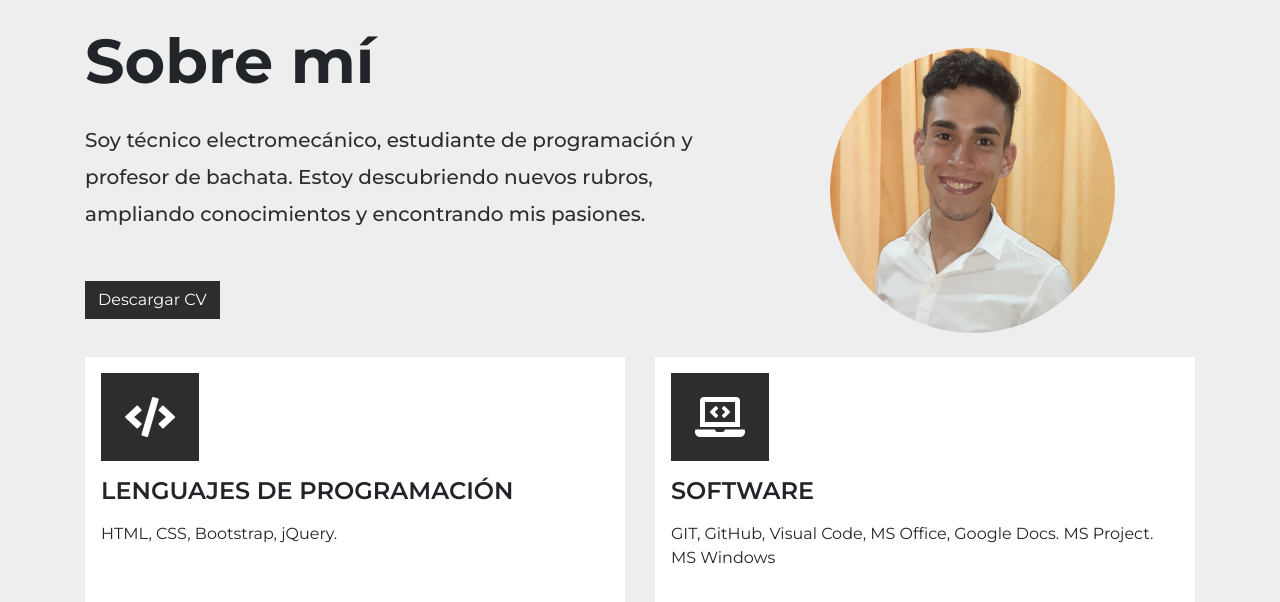
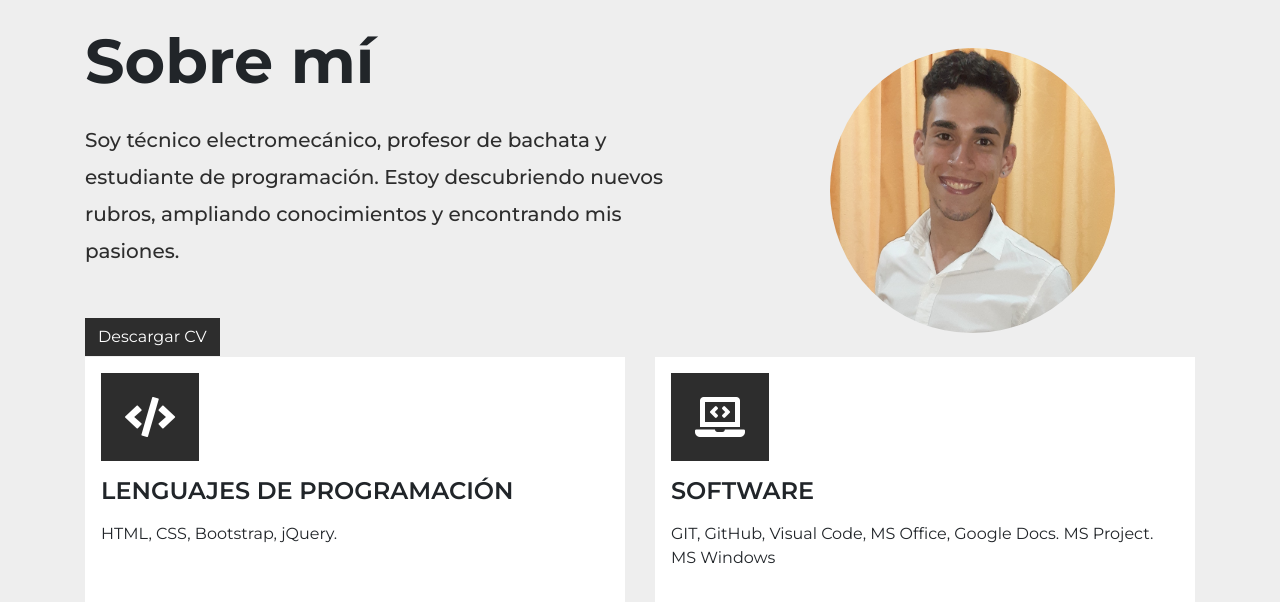
Before and after one commit to tbarrientos98/portfolio, a PHP site: page /sobre-mi.php in a window 1280 px wide. Shown: the part 109-711 px from the top of the page. Run offline with PHP 8.4, Linux system fonts and the light colour scheme.

Commit message:
cambios del 4/5

```diff
--- a/sobre-mi.php
+++ b/sobre-mi.php
@@ -45,7 +45,7 @@
             <div class="row pt-4">
                 <div class="col-sm-7 col-12">
                     <h1>Sobre mí</h1>
-                    <h5 class="my-5">Soy técnico electromecánico, estudiante de programación y profesor de bachata. Estoy descubriendo nuevos rubros, ampliando conocimientos y encontrando mis pasiones.</h5>
+                    <h5 class="my-5">Soy técnico electromecánico,  profesor de bachata y estudiante de programación. Estoy descubriendo nuevos rubros, ampliando conocimientos y encontrando mis pasiones.</h5>
                     <a href="files/cvtbarrientos.pdf" target="_blank" class="btn">Descargar CV</a>
                 </div>
                 <div class="col-sm-5 col-12 text-center">
```
